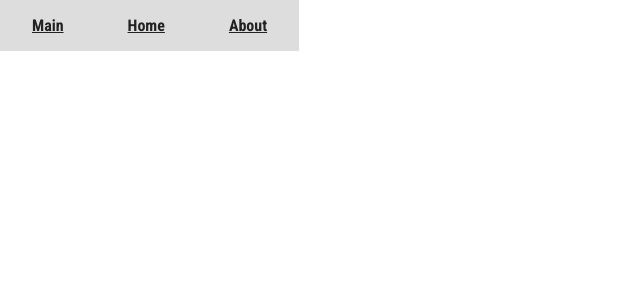
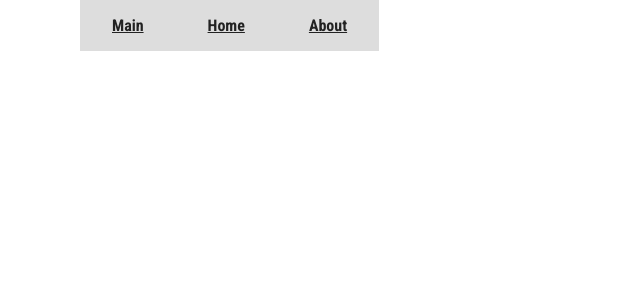
Before and after one commit to milanstojadinovic/router-basics, a React (Create React App) app: page / in a window 1280 px wide. Shown: the top 300 px of the page, without its empty margins (0-640 px from the left). Built offline with nearby package versions, Linux system fonts and the light colour scheme.

Commit message:
partially completed

```diff
--- a/src/routes/Navigation.css
+++ b/src/routes/Navigation.css
@@ -2,6 +2,7 @@
   display: flex;
   align-items: flex-start;
   justify-content: left;
+  padding-left: 5rem;
 }
 
 .navigation-link {
--- a/src/routes/Page404.js
+++ b/src/routes/Page404.js
@@ -1,10 +1,14 @@
 import React from 'react';
+import Navigation from './Navigation';
 import './Page404.css';
 
 const Page404 = () => {
   return (
-    <div className='not-found'>
-      <h1 className='not-found__main-title'>404 - NOT FOUND</h1>
+    <div>
+      <Navigation />
+      <div className='not-found'>
+        <h1 className='not-found__main-title'>404 - NOT FOUND</h1>
+      </div>
     </div>
   );
 };
```
